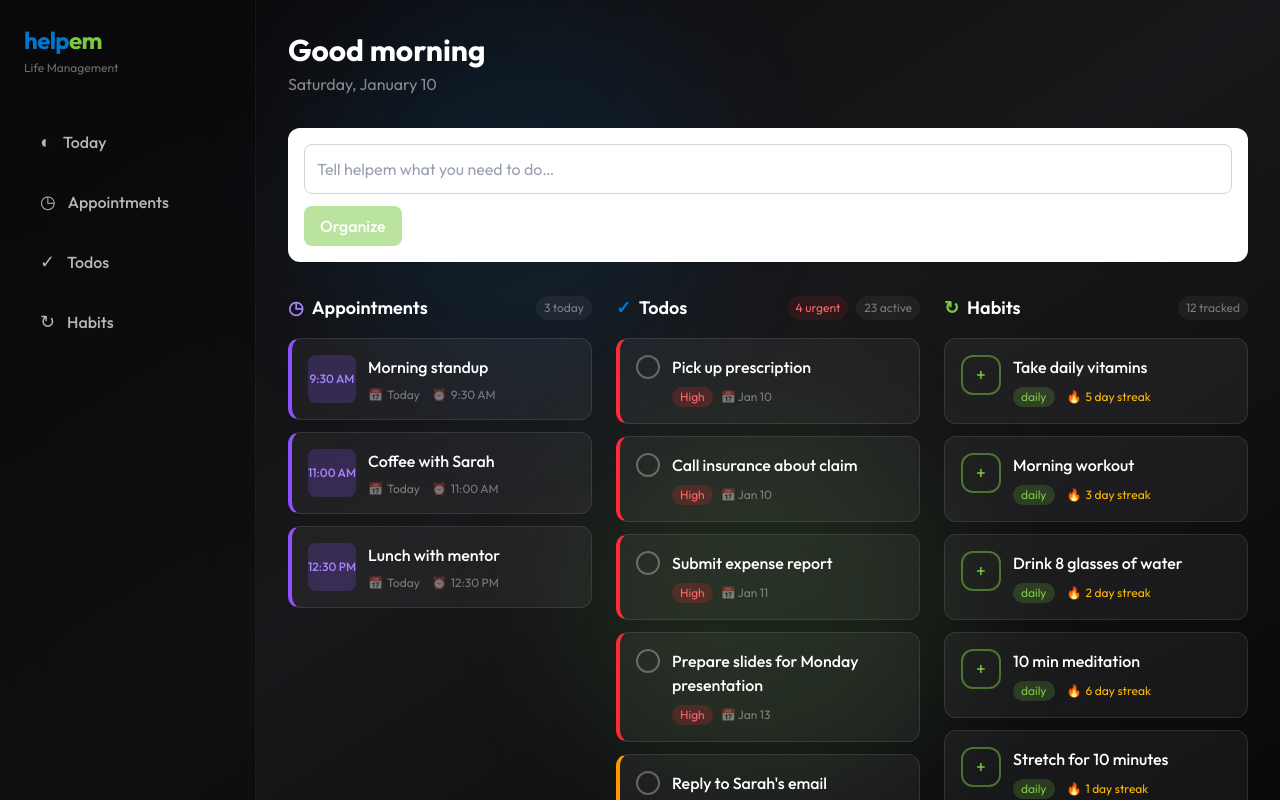
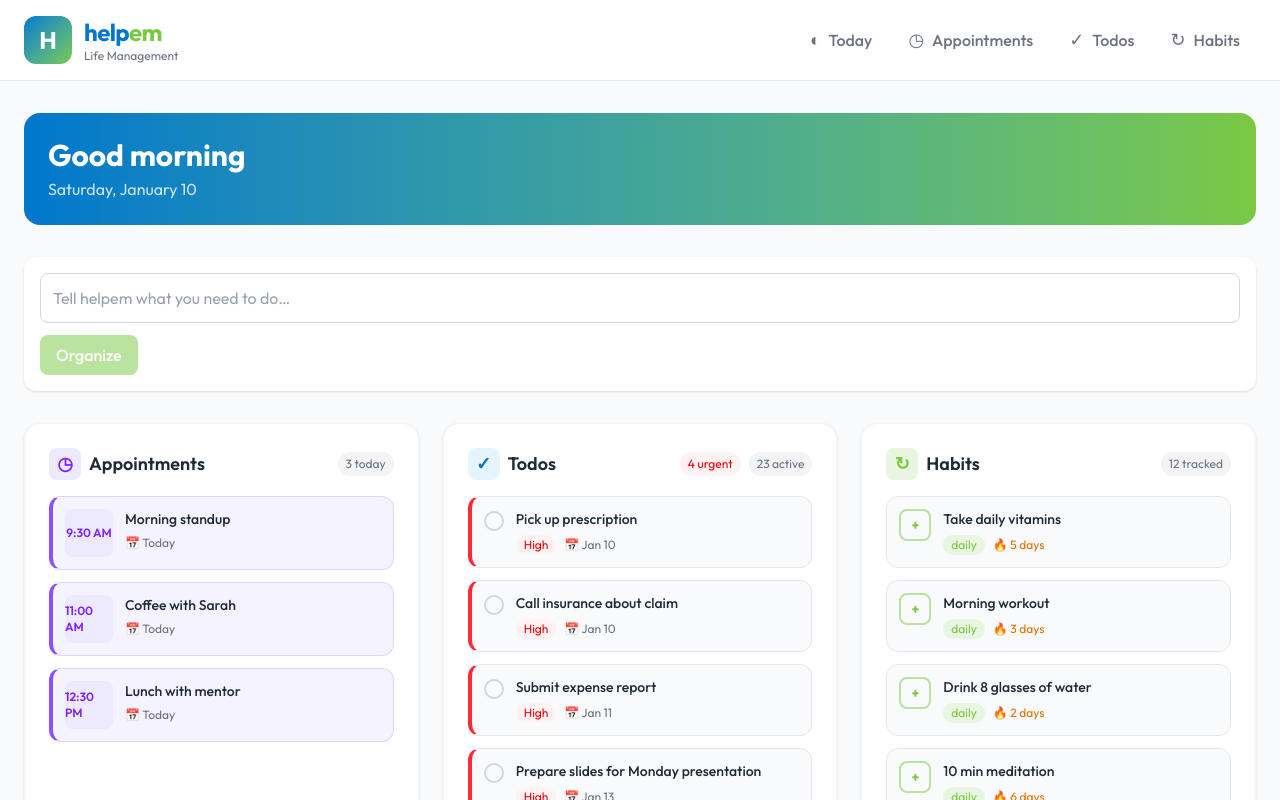
Before and after one commit to bsimkins11-personal/helpem_poc, a Next.js app: page / in a window 1280 px wide. Shown: the top 800 px of the page. Built offline with nearby package versions, Linux system fonts and the light colour scheme.

Commit message:
feat: bright white/blue/green design with larger logo header

```diff
--- a/src/app/globals.css
+++ b/src/app/globals.css
@@ -4,7 +4,9 @@
   --color-brandBlue: #0077CC;
   --color-brandBlueLight: #E6F4FF;
   --color-brandGreen: #7AC943;
-  --color-brandText: #374151;
+  --color-brandGreenLight: #E8F5E0;
+  --color-brandText: #1F2937;
+  --color-brandTextLight: #6B7280;
 }
 
 :root {
@@ -22,79 +24,14 @@ body {
 }
 
 ::-webkit-scrollbar-track {
-  background: transparent;
+  background: #f1f5f9;
 }
 
 ::-webkit-scrollbar-thumb {
-  background: rgba(255, 255, 255, 0.1);
+  background: #cbd5e1;
   border-radius: 4px;
 }
 
 ::-webkit-scrollbar-thumb:hover {
-  background: rgba(255, 255, 255, 0.2);
+  background: #94a3b8;
 }
-
-/* Animations */
-@keyframes fade-in {
-  from {
-    opacity: 0;
-  }
-  to {
-    opacity: 1;
-  }
-}
-
-@keyframes slide-in-from-top {
-  from {
-    transform: translateY(-8px);
-    opacity: 0;
-  }
-  to {
-    transform: translateY(0);
-    opacity: 1;
-  }
-}
-
-@keyframes slide-in-from-bottom {
-  from {
-    transform: translateY(8px);
-    opacity: 0;
-  }
-  to {
-    transform: translateY(0);
-    opacity: 1;
-  }
-}
-
-.animate-in {
-  animation-duration: 200ms;
-  animation-timing-function: ease-out;
-  animation-fill-mode: forwards;
-}
-
-.fade-in {
-  animation-name: fade-in;
-}
-
-.slide-in-from-top-2 {
-  animation-name: slide-in-from-top;
-}
-
-.slide-in-from-bottom-2 {
-  animation-name: slide-in-from-bottom;
-}
-
-/* Staggered animations for lists */
-.stagger-1 { animation-delay: 50ms; }
-.stagger-2 { animation-delay: 100ms; }
-.stagger-3 { animation-delay: 150ms; }
-.stagger-4 { animation-delay: 200ms; }
-.stagger-5 { animation-delay: 250ms; }
-
-/* Brand gradient text */
-.brand-gradient {
-  background: linear-gradient(135deg, var(--color-brandBlue) 0%, var(--color-brandGreen) 100%);
-  -webkit-background-clip: text;
-  -webkit-text-fill-color: transparent;
-  background-clip: text;
-}
--- a/src/app/layout.tsx
+++ b/src/app/layout.tsx
@@ -29,45 +29,49 @@ export default function RootLayout({
 }) {
   return (
     <html lang="en" className={outfit.variable}>
-      <body className="min-h-screen bg-zinc-950 text-white antialiased">
-        {/* Ambient background */}
-        <div className="fixed inset-0 -z-10">
-          <div className="absolute inset-0 bg-gradient-to-br from-zinc-950 via-zinc-900 to-zinc-950" />
-          <div className="absolute top-0 left-1/4 w-96 h-96 bg-[#0077CC]/10 rounded-full blur-3xl" />
-          <div className="absolute bottom-0 right-1/4 w-96 h-96 bg-[#7AC943]/10 rounded-full blur-3xl" />
+      <body className="min-h-screen bg-gray-50 text-brandText antialiased">
+        <LifeProvider>
+          <ReminderProvider>
+            <div className="min-h-screen">
+              {/* Header */}
+              <header className="bg-white border-b border-gray-200 sticky top-0 z-50">
+                <div className="max-w-7xl mx-auto px-6 py-4">
+                  <div className="flex items-center justify-between">
+                    {/* Logo */}
+                    <div className="flex items-center gap-3">
+                      <div className="w-12 h-12 rounded-xl bg-gradient-to-br from-brandBlue to-brandGreen flex items-center justify-center">
+                        <span className="text-white text-2xl font-bold">H</span>
+                      </div>
+                      <div>
+                        <h1 className="text-2xl font-bold tracking-tight">
+                          <span className="text-brandBlue">help</span>
+                          <span className="text-brandGreen">em</span>
+                        </h1>
+                        <p className="text-xs text-brandTextLight">Life Management</p>
+                      </div>
                     </div>
 
-        <LifeProvider>
-          <ReminderProvider>
-            <div className="flex min-h-screen">
-              {/* Sidebar */}
-              <aside className="fixed left-0 top-0 h-full w-64 border-r border-white/5 bg-zinc-950/50 backdrop-blur-xl p-6">
-                <div className="mb-10">
-                  <h1 className="text-2xl font-bold tracking-tight">
-                    <span className="text-[#0077CC]">help</span>
-                    <span className="text-[#7AC943]">em</span>
-                  </h1>
-                  <p className="text-xs text-white/40 mt-1">Life Management</p>
-                </div>
-
-                <nav className="space-y-2">
+                    {/* Navigation */}
+                    <nav className="flex items-center gap-1">
                       {navItems.map((item) => (
                         <Link
                           key={item.href}
                           href={item.href}
-                      className="flex items-center gap-3 px-4 py-3 rounded-xl text-white/70
-                                 hover:text-white hover:bg-white/5 transition-all duration-200"
+                          className="flex items-center gap-2 px-4 py-2 rounded-lg text-brandTextLight
+                                     hover:text-brandText hover:bg-gray-100 transition-all duration-200"
                         >
                           <span className="text-lg">{item.icon}</span>
                           <span className="font-medium">{item.label}</span>
                         </Link>
                       ))}
                     </nav>
-              </aside>
+                  </div>
+                </div>
+              </header>
 
               {/* Main content */}
-              <main className="flex-1 ml-64 p-8">
-                <div className="max-w-5xl mx-auto">{children}</div>
+              <main className="max-w-7xl mx-auto px-6 py-8">
+                {children}
               </main>
             </div>
           </ReminderProvider>
--- a/src/app/page.tsx
+++ b/src/app/page.tsx
@@ -50,9 +50,9 @@ export default function TodayPage() {
   return (
     <div className="space-y-8">
       {/* Header */}
-      <div>
+      <div className="bg-gradient-to-r from-brandBlue to-brandGreen rounded-2xl p-6 text-white">
         <h1 className="text-3xl font-bold">{greeting()}</h1>
-        <p className="text-white/50 mt-1">{formattedDate}</p>
+        <p className="text-white/80 mt-1">{formattedDate}</p>
       </div>
 
       {/* Capture Input */}
@@ -61,13 +61,13 @@ export default function TodayPage() {
       {/* Dashboard Grid */}
       <div className="grid grid-cols-1 lg:grid-cols-3 gap-6">
         {/* Appointments Column */}
-        <div className="space-y-4">
-          <div className="flex items-center justify-between">
-            <h2 className="text-lg font-semibold flex items-center gap-2">
-              <span className="text-violet-400">◷</span>
+        <div className="bg-white rounded-2xl p-6 shadow-sm border border-gray-100">
+          <div className="flex items-center justify-between mb-4">
+            <h2 className="text-lg font-semibold flex items-center gap-2 text-brandText">
+              <span className="w-8 h-8 rounded-lg bg-violet-100 flex items-center justify-center text-violet-600">◷</span>
               Appointments
             </h2>
-            <span className="text-xs text-white/40 bg-white/5 px-2 py-1 rounded-full">
+            <span className="text-xs text-brandTextLight bg-gray-100 px-2 py-1 rounded-full">
               {todayAppointments.length} today
             </span>
           </div>
@@ -78,65 +78,65 @@ export default function TodayPage() {
                 <AppointmentCard key={apt.id} appointment={apt} />
               ))
             ) : (
-              <div className="p-6 text-center border border-dashed border-white/10 rounded-xl">
-                <p className="text-white/40 text-sm">No appointments today</p>
+              <div className="p-6 text-center border-2 border-dashed border-gray-200 rounded-xl">
+                <p className="text-brandTextLight text-sm">No appointments today</p>
               </div>
             )}
           </div>
         </div>
 
         {/* Todos Column */}
-        <div className="space-y-4">
-          <div className="flex items-center justify-between">
-            <h2 className="text-lg font-semibold flex items-center gap-2">
-              <span className="text-[#0077CC]">✓</span>
+        <div className="bg-white rounded-2xl p-6 shadow-sm border border-gray-100">
+          <div className="flex items-center justify-between mb-4">
+            <h2 className="text-lg font-semibold flex items-center gap-2 text-brandText">
+              <span className="w-8 h-8 rounded-lg bg-brandBlueLight flex items-center justify-center text-brandBlue">✓</span>
               Todos
             </h2>
             <div className="flex gap-2">
               {highPriorityCount > 0 && (
-                <span className="text-xs text-red-400 bg-red-500/10 px-2 py-1 rounded-full">
+                <span className="text-xs text-red-600 bg-red-50 px-2 py-1 rounded-full">
                   {highPriorityCount} urgent
                 </span>
               )}
-              <span className="text-xs text-white/40 bg-white/5 px-2 py-1 rounded-full">
+              <span className="text-xs text-brandTextLight bg-gray-100 px-2 py-1 rounded-full">
                 {activeTodos.length} active
               </span>
             </div>
           </div>
 
-          <div className="space-y-3">
+          <div className="space-y-3 max-h-[500px] overflow-y-auto">
             {activeTodos.length > 0 ? (
               activeTodos.slice(0, 8).map((todo) => (
                 <TodoCard key={todo.id} todo={todo} />
               ))
             ) : (
-              <div className="p-6 text-center border border-dashed border-white/10 rounded-xl">
-                <p className="text-white/40 text-sm">All caught up!</p>
+              <div className="p-6 text-center border-2 border-dashed border-gray-200 rounded-xl">
+                <p className="text-brandTextLight text-sm">All caught up!</p>
               </div>
             )}
           </div>
         </div>
 
         {/* Habits Column */}
-        <div className="space-y-4">
-          <div className="flex items-center justify-between">
-            <h2 className="text-lg font-semibold flex items-center gap-2">
-              <span className="text-[#7AC943]">↻</span>
+        <div className="bg-white rounded-2xl p-6 shadow-sm border border-gray-100">
+          <div className="flex items-center justify-between mb-4">
+            <h2 className="text-lg font-semibold flex items-center gap-2 text-brandText">
+              <span className="w-8 h-8 rounded-lg bg-brandGreenLight flex items-center justify-center text-brandGreen">↻</span>
               Habits
             </h2>
-            <span className="text-xs text-white/40 bg-white/5 px-2 py-1 rounded-full">
+            <span className="text-xs text-brandTextLight bg-gray-100 px-2 py-1 rounded-full">
               {habits.length} tracked
             </span>
           </div>
 
-          <div className="space-y-3">
+          <div className="space-y-3 max-h-[500px] overflow-y-auto">
             {habits.length > 0 ? (
               habits.map((habit) => (
                 <HabitCard key={habit.id} habit={habit} />
               ))
             ) : (
-              <div className="p-6 text-center border border-dashed border-white/10 rounded-xl">
-                <p className="text-white/40 text-sm">No habits yet</p>
+              <div className="p-6 text-center border-2 border-dashed border-gray-200 rounded-xl">
+                <p className="text-brandTextLight text-sm">No habits yet</p>
               </div>
             )}
           </div>
--- a/src/components/AppointmentCard.tsx
+++ b/src/components/AppointmentCard.tsx
@@ -39,29 +39,23 @@ export function AppointmentCard({ appointment }: AppointmentCardProps) {
 
   return (
     <div
-      className={`group relative p-4 bg-white/5 border border-white/10 rounded-xl
-                  border-l-4 border-l-violet-500 hover:bg-white/8 transition-all duration-200
+      className={`group relative p-3 bg-violet-50 border border-violet-200 rounded-xl
+                  border-l-4 border-l-violet-500 hover:bg-violet-100 transition-all duration-200
                   ${isPast() ? 'opacity-50' : ''}`}
     >
       <div className="flex items-start gap-3">
-        <div className="flex flex-col items-center justify-center w-12 h-12 bg-violet-500/20 rounded-lg">
-          <span className="text-xs text-violet-400 font-medium">
+        <div className="flex flex-col items-center justify-center w-12 h-12 bg-violet-100 rounded-lg">
+          <span className="text-xs text-violet-600 font-semibold">
             {formatTime(appointment.datetime)}
           </span>
         </div>
 
         <div className="flex-1 min-w-0">
-          <h3 className="font-medium text-white">{appointment.title}</h3>
+          <h3 className="font-medium text-brandText text-sm">{appointment.title}</h3>
 
-          <div className="mt-2 flex items-center gap-3 text-xs text-white/40">
+          <div className="mt-1.5 flex items-center gap-2 text-xs text-brandTextLight">
             <span className="flex items-center gap-1">
-              <span>📅</span>
-              {isToday() ? 'Today' : formatDate(appointment.datetime)}
-            </span>
-
-            <span className="flex items-center gap-1">
-              <span>⏰</span>
-              {formatTime(appointment.datetime)}
+              📅 {isToday() ? 'Today' : formatDate(appointment.datetime)}
             </span>
           </div>
         </div>
--- a/src/components/CompleteTodoButton.tsx
+++ b/src/components/CompleteTodoButton.tsx
@@ -20,17 +20,17 @@ export function CompleteTodoButton({ todoId, completed }: CompleteTodoButtonProp
     <button
       onClick={handleClick}
       disabled={completed}
-      className={`flex-shrink-0 w-6 h-6 rounded-full border-2 transition-all duration-200
-                  flex items-center justify-center
+      className={`flex-shrink-0 w-5 h-5 rounded-full border-2 transition-all duration-200
+                  flex items-center justify-center mt-0.5
                   ${
                     completed
-                      ? 'bg-[#7AC943] border-[#7AC943] text-white'
-                      : 'border-white/30 hover:border-[#7AC943] hover:bg-[#7AC943]/10'
+                      ? 'bg-brandGreen border-brandGreen text-white'
+                      : 'border-gray-300 hover:border-brandGreen hover:bg-brandGreenLight'
                   }`}
       aria-label={completed ? 'Completed' : 'Mark as complete'}
     >
       {completed && (
-        <svg className="w-3.5 h-3.5" fill="none" stroke="currentColor" viewBox="0 0 24 24">
+        <svg className="w-3 h-3" fill="none" stroke="currentColor" viewBox="0 0 24 24">
           <path strokeLinecap="round" strokeLinejoin="round" strokeWidth={3} d="M5 13l4 4L19 7" />
         </svg>
       )}
--- a/src/components/HabitCard.tsx
+++ b/src/components/HabitCard.tsx
@@ -37,13 +37,11 @@ export function HabitCard({ habit }: HabitCardProps) {
         streak++;
         checkDate.setDate(checkDate.getDate() - 1);
       } else if (checkDate.getTime() === today.getTime()) {
-        // Today hasn't been completed yet, that's okay
         checkDate.setDate(checkDate.getDate() - 1);
       } else {
         break;
       }
 
-      // Safety limit
       if (streak > 365) break;
     }
 
@@ -53,23 +51,24 @@ export function HabitCard({ habit }: HabitCardProps) {
   const streak = calculateStreak();
 
   return (
-    <div className="group relative p-4 bg-white/5 border border-white/10 rounded-xl
-                    hover:bg-white/8 transition-all duration-200">
+    <div className={`group relative p-3 rounded-xl border transition-all duration-200
+                    ${isCompletedToday
+                      ? 'bg-brandGreenLight border-brandGreen/30'
+                      : 'bg-gray-50 border-gray-200 hover:bg-gray-100'}`}>
       <div className="flex items-start gap-3">
         <LogHabitButton habitId={habit.id} isCompletedToday={isCompletedToday} />
 
         <div className="flex-1 min-w-0">
-          <h3 className="font-medium text-white">{habit.title}</h3>
+          <h3 className="font-medium text-brandText text-sm">{habit.title}</h3>
 
-          <div className="mt-2 flex items-center gap-3 text-xs text-white/40">
-            <span className="px-2 py-0.5 rounded-full bg-[#7AC943]/20 text-[#7AC943]">
+          <div className="mt-1.5 flex items-center gap-2 flex-wrap">
+            <span className="text-xs px-2 py-0.5 rounded-full bg-brandGreenLight text-brandGreen">
               {habit.frequency}
             </span>
 
             {streak > 0 && (
-              <span className="flex items-center gap-1 text-amber-400">
-                <span>🔥</span>
-                {streak} day streak
+              <span className="text-xs flex items-center gap-1 text-amber-600">
+                🔥 {streak} day{streak !== 1 ? 's' : ''}
               </span>
             )}
           </div>
--- a/src/components/LogHabitButton.tsx
+++ b/src/components/LogHabitButton.tsx
@@ -17,21 +17,21 @@ export function LogHabitButton({ habitId, isCompletedToday }: LogHabitButtonProp
   return (
     <button
       onClick={handleClick}
-      className={`flex-shrink-0 w-10 h-10 rounded-xl transition-all duration-200
-                  flex items-center justify-center text-lg
+      className={`flex-shrink-0 w-8 h-8 rounded-lg transition-all duration-200
+                  flex items-center justify-center text-sm font-bold
                   ${
                     isCompletedToday
-                      ? 'bg-[#7AC943] text-white'
-                      : 'border-2 border-[#7AC943]/50 hover:bg-[#7AC943]/10 hover:scale-105'
+                      ? 'bg-brandGreen text-white'
+                      : 'border-2 border-brandGreen/50 text-brandGreen hover:bg-brandGreenLight hover:scale-105'
                   }`}
       aria-label={isCompletedToday ? 'Log again' : 'Log habit'}
     >
       {isCompletedToday ? (
-        <svg className="w-5 h-5" fill="none" stroke="currentColor" viewBox="0 0 24 24">
+        <svg className="w-4 h-4" fill="none" stroke="currentColor" viewBox="0 0 24 24">
           <path strokeLinecap="round" strokeLinejoin="round" strokeWidth={3} d="M5 13l4 4L19 7" />
         </svg>
       ) : (
-        <span className="text-[#7AC943]">+</span>
+        <span>+</span>
       )}
     </button>
   );
--- a/src/components/TodoCard.tsx
+++ b/src/components/TodoCard.tsx
@@ -10,17 +10,17 @@ interface TodoCardProps {
 const priorityConfig = {
   high: {
     label: "High",
-    color: "bg-red-500/20 text-red-400 border-red-500/30",
+    color: "bg-red-50 text-red-600",
     border: "border-l-red-500",
   },
   medium: {
     label: "Medium",
-    color: "bg-amber-500/20 text-amber-400 border-amber-500/30",
+    color: "bg-amber-50 text-amber-600",
     border: "border-l-amber-500",
   },
   low: {
     label: "Low",
-    color: "bg-green-500/20 text-green-400 border-green-500/30",
+    color: "bg-green-50 text-green-600",
     border: "border-l-green-500",
   },
 };
@@ -40,9 +40,9 @@ export function TodoCard({ todo }: TodoCardProps) {
 
   return (
     <div
-      className={`group relative p-4 bg-white/5 border border-white/10 rounded-xl
+      className={`group relative p-3 bg-gray-50 border border-gray-200 rounded-xl
                   border-l-4 ${config.border}
-                  hover:bg-white/8 transition-all duration-200
+                  hover:bg-gray-100 transition-all duration-200
                   ${isCompleted ? 'opacity-50' : ''}`}
     >
       <div className="flex items-start gap-3">
@@ -50,20 +50,20 @@ export function TodoCard({ todo }: TodoCardProps) {
 
         <div className="flex-1 min-w-0">
           <h3
-            className={`font-medium text-white ${
+            className={`font-medium text-brandText text-sm ${
               isCompleted ? 'line-through opacity-60' : ''
             }`}
           >
             {todo.title}
           </h3>
 
-          <div className="mt-2 flex items-center gap-2 flex-wrap">
+          <div className="mt-1.5 flex items-center gap-2 flex-wrap">
             <span className={`text-xs px-2 py-0.5 rounded-full ${config.color}`}>
               {config.label}
             </span>
 
             {todo.dueDate && (
-              <span className={`text-xs flex items-center gap-1 ${isOverdue ? 'text-red-400' : 'text-white/40'}`}>
+              <span className={`text-xs flex items-center gap-1 ${isOverdue ? 'text-red-600' : 'text-brandTextLight'}`}>
                 📅 {formatDate(todo.dueDate)}
                 {isOverdue && " (overdue)"}
               </span>
```
Also changed, not shown: src/app/appointments/page.tsx (+21 -19 lines), src/app/habits/page.tsx (+18 -18 lines), src/app/todos/page.tsx (+17 -13 lines). Lines whose indentation alone changed are shown as unchanged.
